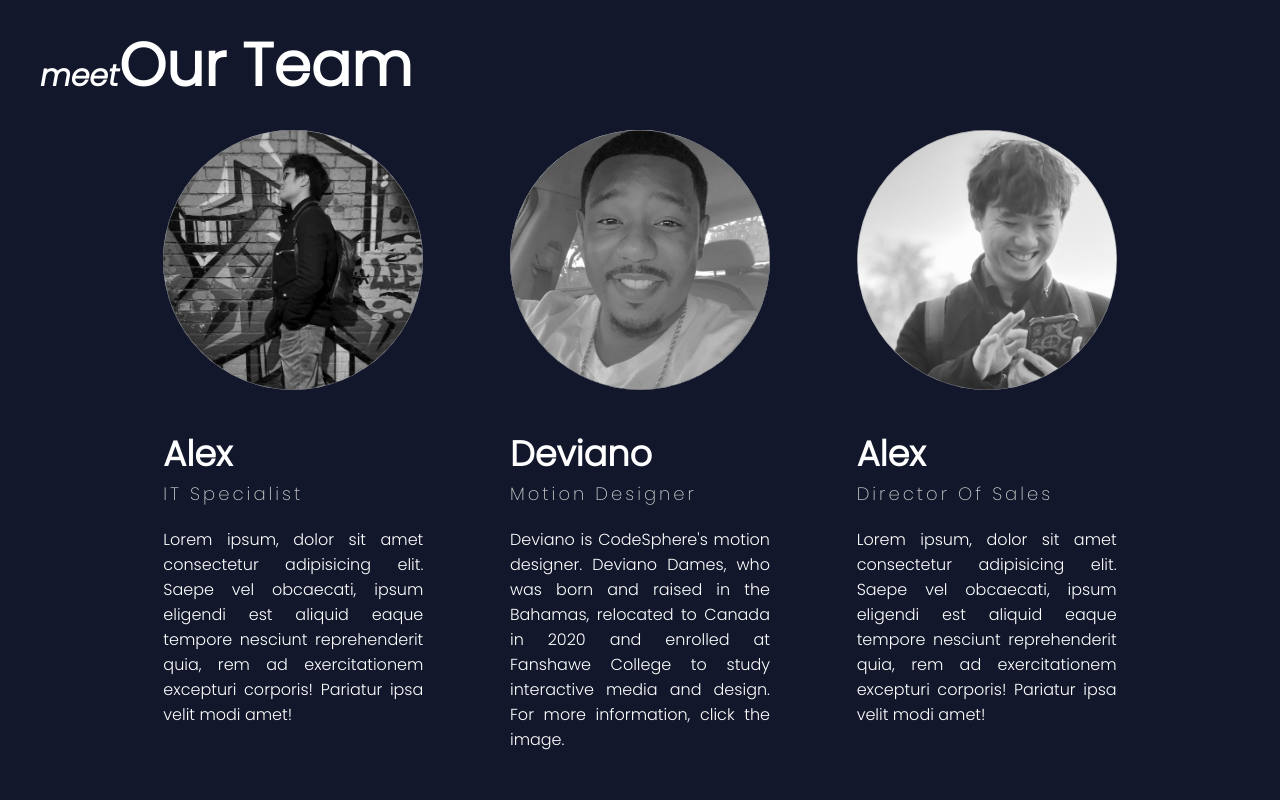
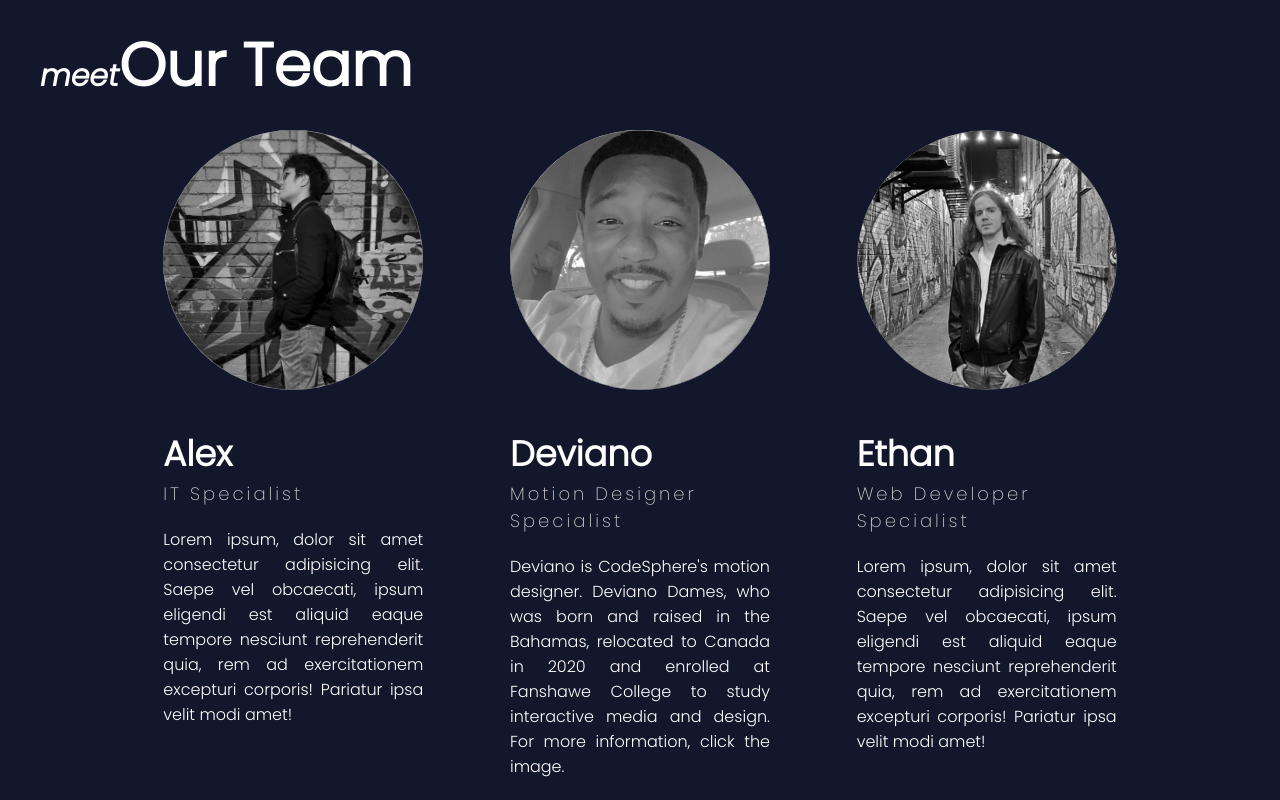
Before and after one commit to DevianoDames/dev.alex.profile, a plain HTML site: page index.html in a window 1280 px wide. Drawn offline with Linux system fonts and the light colour scheme.

Commit message:
Update index.html

```diff
--- a/index.html
+++ b/index.html
@@ -23,14 +23,14 @@
                 <img src="images/DevianoDames.jpg" class=" profile-img">
 
                 <h3 class="user-name">Deviano</h3>
-                <h5>Motion Designer</h5>
+                <h5>Motion Designer Specialist</h5>
                 <p>Deviano is CodeSphere's motion designer. Deviano Dames, who was born and raised in the Bahamas, relocated to Canada in 2020 and enrolled at Fanshawe College to study interactive media and design. For more information, click the image.</p>
             </div>
             <div class="profile">
-                <img src="images/Alex_profile2.jpg" class=" profile-img">
+                <img src="images/ethan.png" class=" profile-img">
 
-                <h3 class="user-name">Alex</h3>
-                <h5>Director Of Sales</h5>
+                <h3 class="user-name">Ethan</h3>
+                <h5>Web Developer Specialist</h5>
                 <p>Lorem ipsum, dolor sit amet consectetur adipisicing elit. Saepe vel obcaecati, ipsum eligendi est aliquid eaque tempore nesciunt reprehenderit quia, rem ad exercitationem excepturi corporis! Pariatur ipsa velit modi amet!</p>
             </div>
         </div>
```
